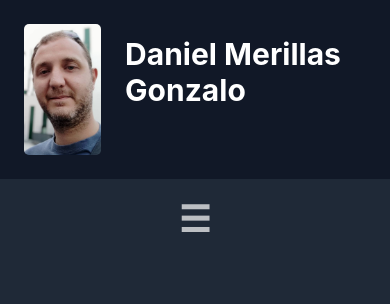
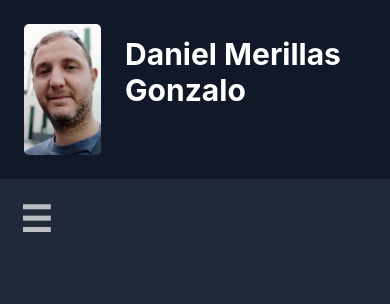
Before and after one commit to DanMerillas/react-porfolio, a React (Create React App) app: page / in a window 390 px wide. Shown: the top 304 px of the page. Built offline with nearby package versions, Linux system fonts and the light colour scheme; no server answers.

Commit message:
Centrado del menu

```diff
--- a/src/components/Navbar.tsx
+++ b/src/components/Navbar.tsx
@@ -33,7 +33,7 @@ export default function Navbar() {
   return (
     <header className="bg-gray-800 md:sticky top-0 z-10">
 
-        <div className="container mx-auto flex flex-wrap p-5 flex-col md:flex-row items-center">
+        <div className="container mx-auto flex flex-wrap p-5 flex-col md:flex-row">
 
 
           <nav className="md:mr-auto md:ml-4 md:py-1 md:pl-4 flex flex-wrap items-center text-base">
```
